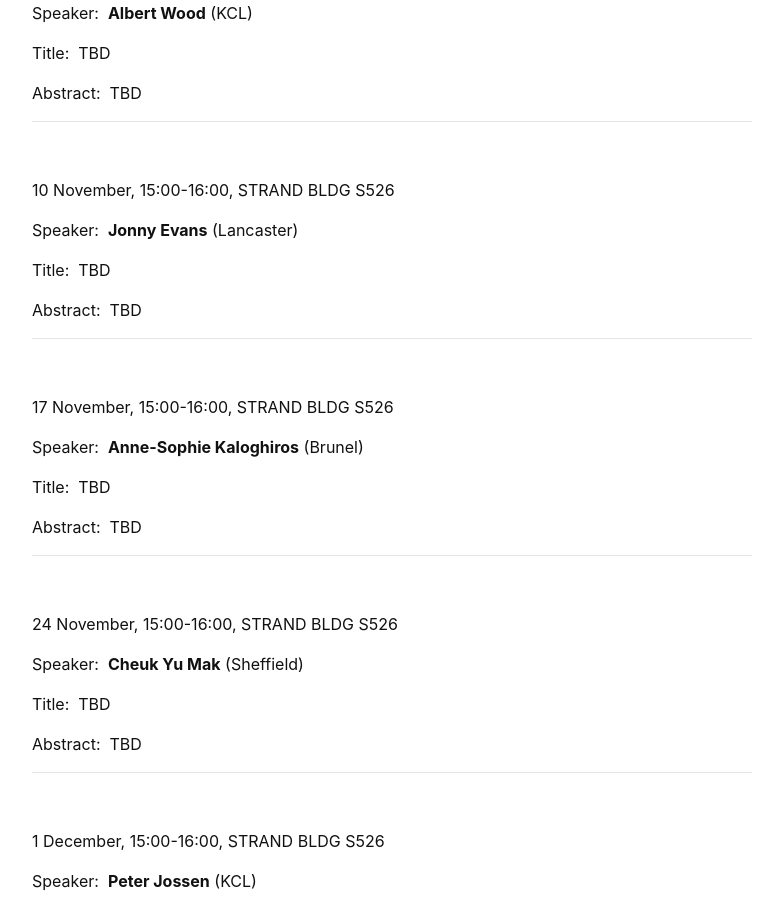
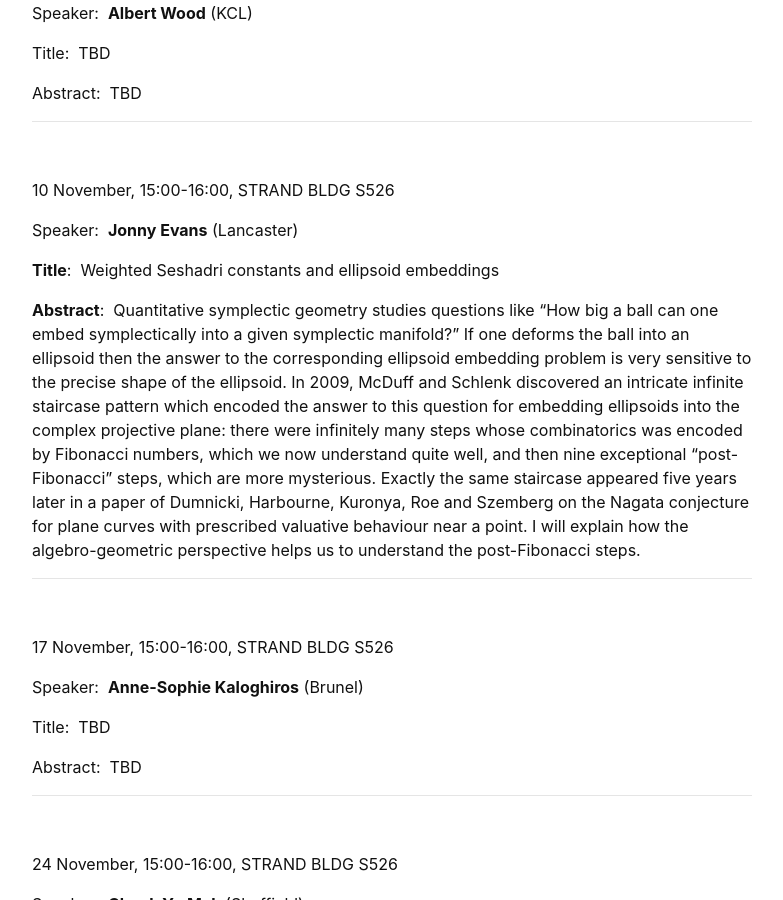
Before and after one commit to kcl-geometry-seminar/kcl-geometry-seminar.github.io, a Jekyll site: the page built from pages/index.md, in a window 1280 px wide and 900 px high, scrolled down 1675 px. Shown: the whole window, without its empty margins (248-1031 px from the left). Built offline with Jekyll 4.4.1, drawn with Linux system fonts in a browser that asks for light colours; a script that is not in the unit is left out.

Commit message:
Revise title and abstract in index.md
Updated the title and abstract for the presentation by Jonny Evans.

```diff
--- a/pages/index.md
+++ b/pages/index.md
@@ -81,11 +81,11 @@ Abstract:&nbsp; TBD
 
 Speaker:&nbsp; **Jonny Evans** (Lancaster)
 
-Title:&nbsp; TBD
+**Title**:&nbsp; Weighted Seshadri constants and ellipsoid embeddings
 
 
 
-Abstract:&nbsp; TBD
+**Abstract**:&nbsp; Quantitative symplectic geometry studies questions like "How big a ball can one embed symplectically into a given symplectic manifold?" If one deforms the ball into an ellipsoid then the answer to the corresponding ellipsoid embedding problem is very sensitive to the precise shape of the ellipsoid. In 2009, McDuff and Schlenk discovered an intricate infinite staircase pattern which encoded the answer to this question for embedding ellipsoids into the complex projective plane: there were infinitely many steps whose combinatorics was encoded by Fibonacci numbers, which we now understand quite well, and then nine exceptional "post-Fibonacci" steps, which are more mysterious. Exactly the same staircase appeared five years later in a paper of Dumnicki, Harbourne, Kuronya, Roe and Szemberg on the Nagata conjecture for plane curves with prescribed valuative behaviour near a point. I will explain how the algebro-geometric perspective helps us to understand the post-Fibonacci steps.
 
 ---------------------------------------------------------
 <br />
```
